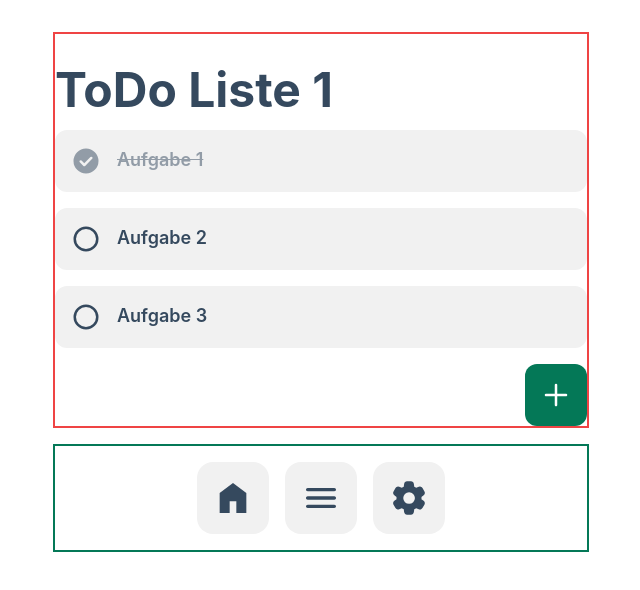
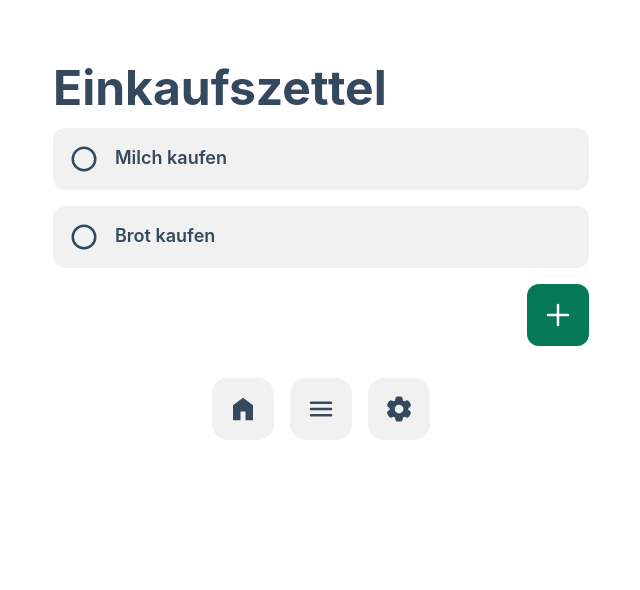
Before and after one commit to Fabinatix97/vuedolist, a Vue app: page /list/10909 in a window 1280 px wide. Shown: the top 590 px of the page, without its empty margins (319-959 px from the left). Built offline with nearby package versions, Linux system fonts and the light colour scheme.

Commit message:
Refactor navigation and enhance list management with task functionalities

```diff
--- a/src/App.vue
+++ b/src/App.vue
@@ -17,13 +17,19 @@ applyTheme()
 
 <template>
   <div>
-    <RouterView class="border-2 border-red-500" />
-    <nav class="flex justify-center gap-4 border-2 border-primary">
-      <RouterLink to="/"><Icon icon="material-symbols:home" style="font-size: 2.5em" /></RouterLink>
-      <RouterLink to="/list"
-        ><Icon icon="material-symbols:menu-rounded" style="font-size: 2.5em"
+    <RouterView />
+    <nav class="mt-8 flex w-full justify-center gap-4 text-center text-xs">
+      <RouterLink
+        :to="{ name: 'home' }"
+        class="rounded-2xl bg-main p-4 text-text hover:bg-primaryhover"
+        ><Icon icon="material-symbols:home" style="font-size: 2.5em"
       /></RouterLink>
-      <RouterLink to="/settings"
+      <div class="rounded-2xl bg-main p-4 text-text hover:bg-primaryhover">
+        <Icon icon="material-symbols:menu-rounded" style="font-size: 2.5em" />
+      </div>
+      <RouterLink
+        :to="{ name: 'settings' }"
+        class="rounded-2xl bg-main p-4 text-text hover:bg-primaryhover"
         ><Icon icon="material-symbols:settings-rounded" style="font-size: 2.5em"
       /></RouterLink>
     </nav>
@@ -31,36 +37,7 @@ applyTheme()
 </template>
 
 <style scoped>
-nav {
-  width: 100%;
-  font-size: 12px;
-  text-align: center;
-  margin-top: 2rem;
-}
-
 nav a.router-link-exact-active {
   color: var(--primary);
 }
-
-nav a:hover {
-  background-color: var(--primaryhover);
-}
-
-nav a {
-  display: inline-block;
-  padding: 1rem;
-  border-radius: 1rem;
-  color: var(--text);
-  background-color: var(--main);
-}
-
-@media (min-width: 1024px) {
-  nav {
-    text-align: left;
-    font-size: 1rem;
-
-    padding: 1rem 0;
-    margin-top: 1rem;
-  }
-}
 </style>
--- a/src/stores/lists.ts
+++ b/src/stores/lists.ts
@@ -5,21 +5,40 @@ import { useLocalStorage } from '@vueuse/core'
 export const listStore = defineStore('list', () => {
   const lists = ref(
     useLocalStorage('lists', [
-      { id: 40006, name: 'ToDo Liste' },
-      { id: 10909, name: 'Einkaufszettel' },
-      { id: 61200, name: 'Packliste' },
+      {
+        id: 40006,
+        name: 'ToDo Liste',
+        tasks: [
+          { id: 1, name: 'Aufgabe 1', done: true },
+          { id: 2, name: 'Aufgabe 2', done: false },
+        ],
+      },
+      {
+        id: 10909,
+        name: 'Einkaufszettel',
+        tasks: [
+          { id: 1, name: 'Milch kaufen', done: false },
+          { id: 2, name: 'Brot kaufen', done: false },
+        ],
+      },
+      {
+        id: 61200,
+        name: 'Packliste',
+        tasks: [{ id: 1, name: 'Zahnbürste einpacken', done: true }],
+      },
     ]),
   )
 
   const shown = ref(false)
   const newList = ref('')
+  const newTask = ref('')
 
   function getRandomArbitrary(min: number, max: number) {
     return Math.floor(Math.random() * (max - min) + min)
   }
 
   function addNewList() {
-    lists.value.push({ id: getRandomArbitrary(10000, 99999), name: newList.value })
+    lists.value.push({ id: getRandomArbitrary(10000, 99999), name: newList.value, tasks: [] })
     newList.value = ''
     shown.value = false
   }
@@ -35,11 +54,44 @@ export const listStore = defineStore('list', () => {
     }
   }
 
+  function addNewTask(listId: number) {
+    const tasks = lists.value.find((list) => list.id === listId)?.tasks
+    if (tasks) {
+      tasks.push({ id: getRandomArbitrary(10000, 99999), name: newTask.value, done: false })
+    } else {
+      console.log('Tasks not found for listId:', listId)
+    }
+    newTask.value = ''
+    shown.value = false
+  }
+
+  function deleteTask(listId: number, taskId: number) {
+    const tasks = lists.value.find((list) => list.id === listId)?.tasks
+    if (tasks) {
+      const index = tasks.findIndex((task) => task.id === taskId)
+      if (index !== -1) {
+        tasks.splice(index, 1)
+      } else {
+        console.log('Index not found')
+      }
+    } else {
+      console.log('Tasks not found for listId:', listId)
+    }
+  }
+
+  function changeStatus(taskToChange: { name: string; done: boolean }) {
+    //hier lieber eine ID statt name verwenden
+    taskToChange.done = !taskToChange.done
+  }
+
   return {
     lists,
     shown,
     newList,
     addNewList,
     deleteList,
+    addNewTask,
+    deleteTask,
+    changeStatus,
   }
 })
--- a/src/stores/tasks.ts
+++ /dev/null
@@ -1,48 +0,0 @@
-import { ref } from 'vue'
-import { defineStore } from 'pinia'
-import { useLocalStorage } from '@vueuse/core'
-
-export const taskStore = defineStore('task', () => {
-  const tasks = ref(
-    useLocalStorage('tasks', [
-      { id: 40006, name: 'Aufgabe 1', done: true },
-      { id: 10909, name: 'Aufgabe 2', done: false },
-      { id: 61200, name: 'Aufgabe 3', done: false },
-    ]),
-  )
-
-  const shown = ref(false)
-  const newTask = ref('')
-
-  function changeStatus(taskToChange: { name: string; done: boolean }) {
-    taskToChange.done = !taskToChange.done
-  }
-
-  function getRandomArbitrary(min: number, max: number) {
-    return Math.floor(Math.random() * (max - min) + min)
-  }
-
-  function addNewTask() {
-    tasks.value.push({ id: getRandomArbitrary(10000, 99999), name: newTask.value, done: false })
-    newTask.value = ''
-    shown.value = false
-  }
-
-  function deleteTask(taskId: number) {
-    const index = tasks.value.findIndex((task) => task.id === taskId)
-    if (index || index === 0) {
-      tasks.value.splice(index, 1)
-    } else {
-      console.log('Index not found')
-    }
-  }
-
-  return {
-    tasks,
-    shown,
-    newTask,
-    changeStatus,
-    addNewTask,
-    deleteTask,
-  }
-})
--- a/src/views/HomeView.vue
+++ b/src/views/HomeView.vue
@@ -2,23 +2,24 @@
 import { Icon } from '@iconify/vue'
 import { ref, nextTick } from 'vue'
 import { listStore } from '../stores/lists'
+import { RouterLink } from 'vue-router'
 
 const store = listStore()
 const lists = ref(store.lists)
 const hoveredList = ref<string | null>(null)
 
-const newList = ref<HTMLInputElement | null>(null);
+const newList = ref<HTMLInputElement | null>(null)
 
 const handleAdd = () => {
-  store.shown = !store.shown;
+  store.shown = !store.shown
   if (store.shown) {
     nextTick(() => {
       if (newList.value) {
-        newList.value.focus();
+        newList.value.focus()
       }
-    });
+    })
   }
-};
+}
 </script>
 
 <template>
@@ -27,11 +28,12 @@ const handleAdd = () => {
     <div class="flex flex-col gap-4">
       <div
         v-for="list in lists"
-        :key="list.name"
+        :key="list.id"
         class="flex rounded-xl bg-main p-4 duration-300 hover:bg-primaryhover"
         @mouseover="hoveredList = list.name"
         @mouseleave="hoveredList = null"
       >
+        <RouterLink :to="{ name: 'list', params: { id: list.id } }" class="flex w-full">
           <div class="flex grow gap-4">
             <Icon icon="material-symbols:checklist-rounded" style="font-size: 2em" />
             <p class="font-semibold">
@@ -42,16 +44,20 @@ const handleAdd = () => {
             v-show="hoveredList === list.name"
             icon="material-symbols:delete-forever-rounded"
             style="font-size: 2em"
-          class="cursor-pointer text-info hover:text-text"
+            class="flex-none cursor-pointer text-info hover:text-text"
             @click="store.deleteList(list.id)"
           />
+        </RouterLink>
       </div>
-      <div v-if="store.shown" class="flex gap-4 rounded-xl bg-primaryhover p-4 text-primary duration-300">
+      <div
+        v-if="store.shown"
+        class="flex gap-4 rounded-xl bg-primaryhover p-4 text-primary duration-300"
+      >
         <Icon icon="material-symbols:circle-outline" style="font-size: 2em" />
         <input
           v-model="store.newList"
           placeholder="Liste benennen"
-          class="cursor-pointer bg-transparent font-semibold outline-none text-lg placeholder:text-primary"
+          class="cursor-pointer bg-transparent text-lg font-semibold outline-none placeholder:text-primary"
           v-on:keyup.enter="store.addNewList()"
           ref="newList"
         />
--- a/src/views/ListView.vue
+++ b/src/views/ListView.vue
@@ -1,34 +1,39 @@
 <script setup lang="ts">
 import { Icon } from '@iconify/vue'
-import { ref, nextTick } from 'vue'
-import { taskStore } from '../stores/tasks'
+import { computed, ref, nextTick } from 'vue'
+import { useRoute } from 'vue-router'
+import { listStore } from '../stores/lists'
 
-const store = taskStore()
-const tasks = ref(store.tasks)
+const store = listStore()
+const route = useRoute()
+const listId = parseInt(route.params.id as string)
+const list = computed(() => store.lists.find((l) => l.id === listId))
+const listName = list.value?.name
+console.log(list)
+const tasks = computed(() => list.value?.tasks || [])
 const hoveredTask = ref<string | null>(null)
-
-const newTask = ref<HTMLInputElement | null>(null);
+const newTask = ref<HTMLInputElement | null>(null)
 
 const handleAdd = () => {
-  store.shown = !store.shown;
+  store.shown = !store.shown
   if (store.shown) {
     nextTick(() => {
       if (newTask.value) {
-        newTask.value.focus();
+        newTask.value.focus()
       }
-    });
+    })
   }
-};
+}
 </script>
 
 <template>
   <div class="about">
-    <h1>ToDo Liste 1</h1>
+    <h1>{{ listName }}</h1>
     <div class="flex flex-col gap-4">
       <div
         v-for="task in tasks"
-        :key="task.name"
-        class="flex rounded-xl bg-main p-4 duration-300 hover:bg-primaryhover"
+        :key="task.id"
+        class="flex w-full rounded-xl bg-main p-4 duration-300 hover:bg-primaryhover"
         @mouseover="hoveredTask = task.name"
         @mouseleave="hoveredTask = null"
       >
@@ -56,21 +61,23 @@ const handleAdd = () => {
           icon="material-symbols:delete-forever-rounded"
           style="font-size: 2em"
           class="cursor-pointer text-info hover:text-text"
-          @click="store.deleteTask(task.id)"
+          @click="store.deleteTask(listId, task.id)"
         />
       </div>
-      <div v-if="store.shown" class="flex gap-4 rounded-xl bg-primaryhover p-4 text-primary duration-300">
+      <div
+        v-if="store.shown"
+        class="flex gap-4 rounded-xl bg-primaryhover p-4 text-primary duration-300"
+      >
         <Icon icon="material-symbols:circle-outline" style="font-size: 2em" />
         <input
-          v-model="store.newTask"
           placeholder="Aufgabe eingeben"
-          class="cursor-pointer bg-transparent font-semibold outline-none text-lg placeholder:text-primary"
-          v-on:keyup.enter="store.addNewTask()"
+          class="cursor-pointer bg-transparent text-lg font-semibold outline-none placeholder:text-primary"
+          v-on:keyup.enter="store.addNewTask(listId)"
           ref="newTask"
         />
         <Icon
           icon="tdesign:enter"
-          @click="store.addNewTask()"
+          @click="store.addNewTask(listId)"
           style="font-size: 2em"
           class="cursor-pointer"
         />
@@ -87,5 +94,4 @@ const handleAdd = () => {
   </div>
 </template>
 
-<style scoped>
-</style>
+<style scoped></style>
```
Lines whose indentation alone changed are shown as unchanged.
